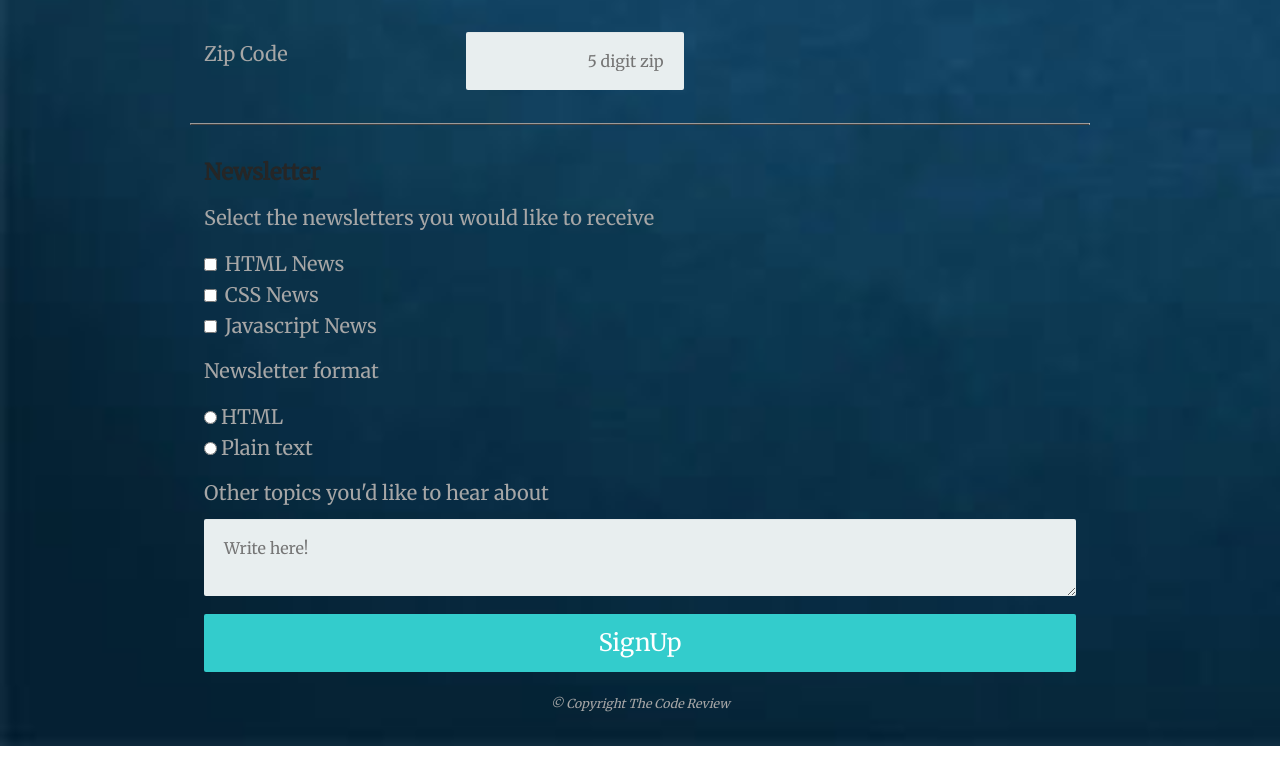
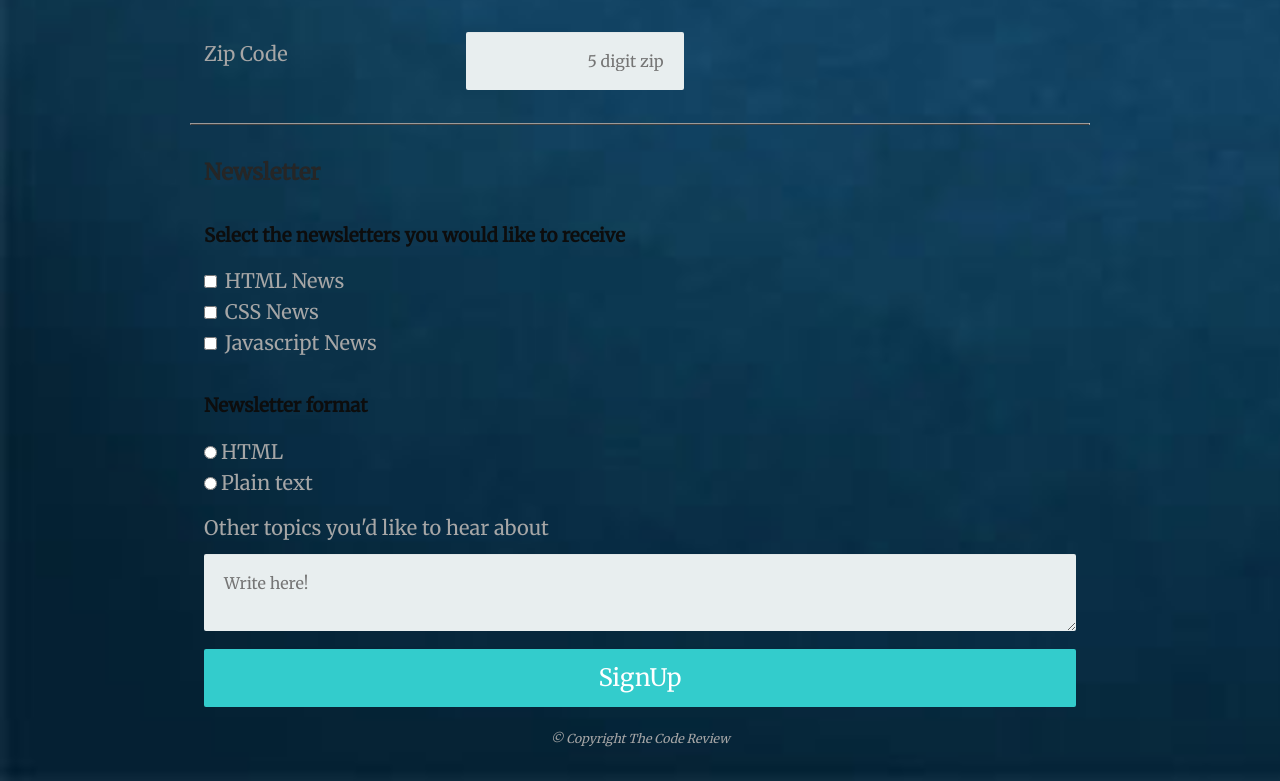
Before and after one commit to shelatvedant/techdegree-project-3, a plain HTML site: page index.html in a window 1280 px wide. Shown: the part 845-1626 px from the top of the page. Before the commit the page ends 1591 px from the top, so only its background shows below. Drawn offline with nearby package versions, Linux system fonts and the light colour scheme.

Commit message:
modif after submission

```diff
--- a/css/styles.css
+++ b/css/styles.css
@@ -37,6 +37,10 @@ h2{
   color: #333333;
   font-size: 1.4em;
   padding-bottom: 5px;
+}
+
+h3{
+  color:#0d0d0d;
 }
 
 p{
--- a/index.html
+++ b/index.html
@@ -36,7 +36,7 @@
       <label class="media" for="city">City</label>
       <input required type="text" id="city" name="user_city" placeholder="Which city do you live in">
 
-      <label class="media">State</label>
+      <label class="media" for="state">State</label>
       <select id="state" name="user_state" >
         <optgroup label="State">
         <option value="california">California</option>
@@ -59,7 +59,7 @@
       <hr>
     <fieldset>
       <legend class="title">Newsletter</legend>
-      <label>Select the newsletters you would like to receive</label><br><br>
+      <h3>Select the newsletters you would like to receive</h3>
 
       <input type="checkbox" id="html_news" value="html_news" name="user_html_news">
       <label for="html_news">HTML News</label><br>
@@ -69,7 +69,7 @@
       <label for="javascript_news">Javascript News</label>
       <br><br>
 
-      <label>Newsletter format</label><br><br>
+      <h3>Newsletter format</h3>
       <input type="radio" id="html" value="html_text" name="user_newsletter"><label for="html">HTML </label><br>
       <input type="radio" id="plain" value="plain_text" name="user_newsletter"><label for="plain">Plain text </label><br>
       <br>
@@ -77,7 +77,7 @@
       <label for="textarea">Other topics you'd like to hear about</label>
       <textarea id="textarea" name="user_textarea" placeholder="Write here!"></textarea><br>
 
-      <button class="btn" type="submit">SignUp</button>
+      <button class="btn" type="submit" value="signup">SignUp</button>
     </fieldset>
     </form>
 
```
